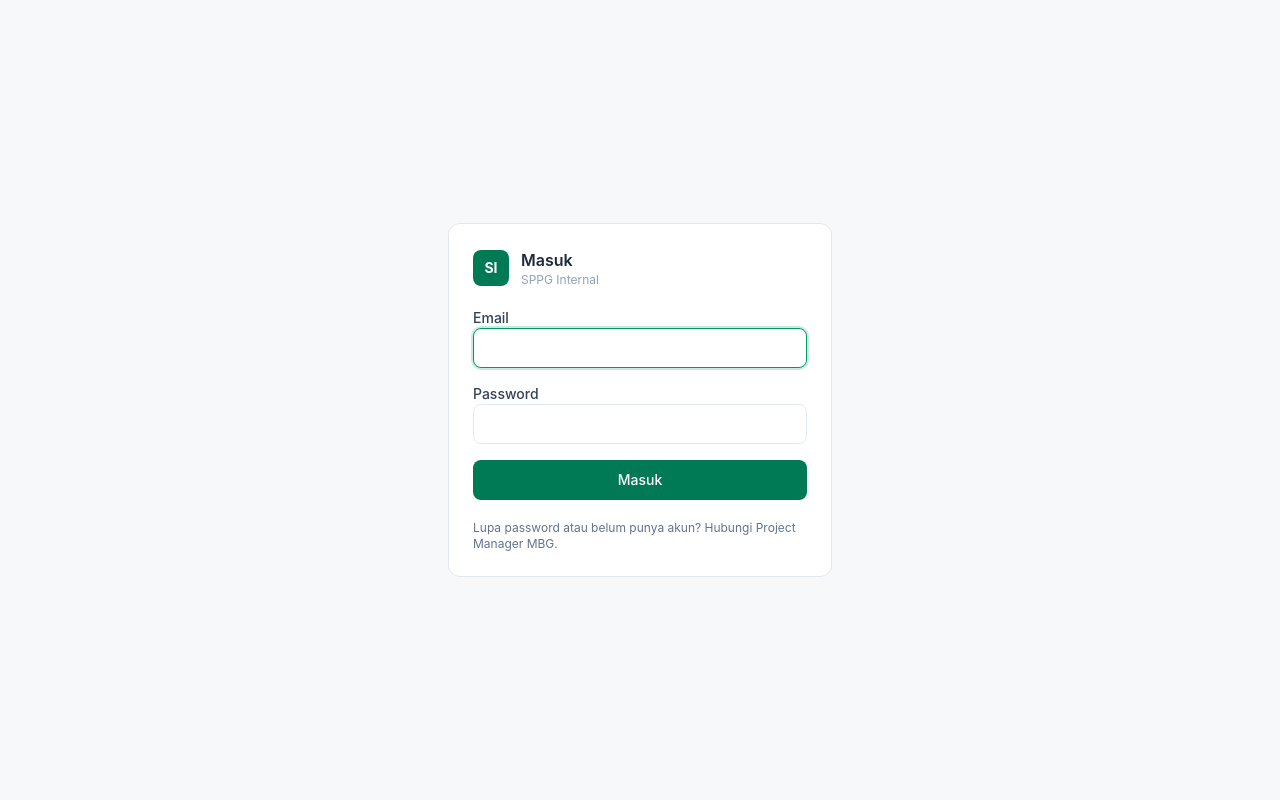
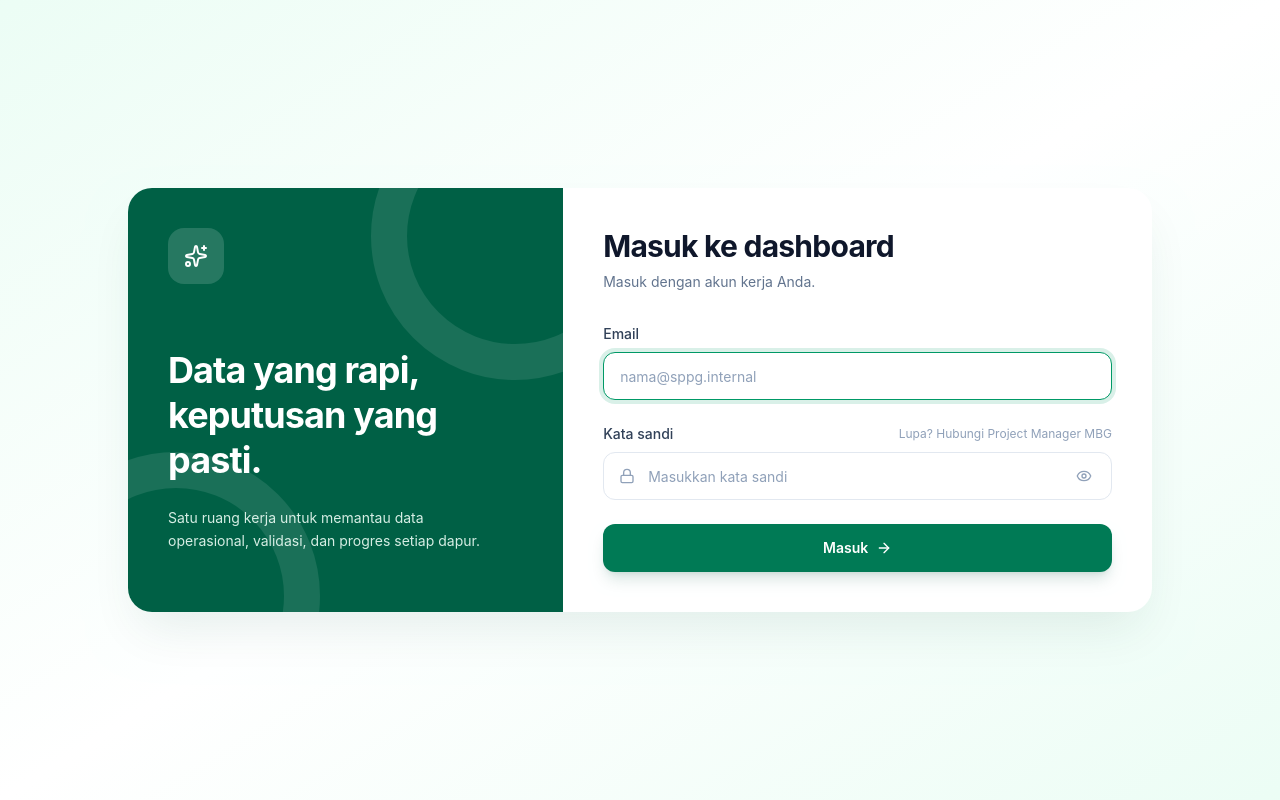
Before and after one commit to ibrahimpalamarta/SPPG-Dashboard, a Next.js app in the folder frontend-admin/: page /admin/login in a window 1280 px wide. Built offline with nearby package versions, Linux system fonts and the light colour scheme.

Commit message:
restore the original login layout with a local-only quick login by role

```diff
--- a/frontend-admin/app/login/actions.ts
+++ b/frontend-admin/app/login/actions.ts
@@ -30,6 +30,25 @@ export async function login(_prev: LoginState, form: FormData): Promise<LoginSta
   return complete(res, safeReturnTo(form.get("returnTo")), "password");
 }
 
+/**
+ * Local development shortcut: signs in as the dev account behind the chosen
+ * role card, with credentials from the server's own env. It is a real backend
+ * login — the backend authenticates as usual — so nothing is loosened there.
+ * Refuses outright in a production build or without DEV_AUTO_LOGIN=true.
+ */
+export async function devLogin(_prev: LoginState, form: FormData): Promise<LoginState> {
+  if (process.env.NODE_ENV === "production" || process.env.DEV_AUTO_LOGIN !== "true") {
+    return { step: "password", message: "Login cepat tidak tersedia." };
+  }
+  const key = text(form, "role") === "pm" ? "PM" : "OPERASIONAL";
+  const email = process.env[`DEV_LOGIN_${key}_EMAIL`];
+  const password = process.env[`DEV_LOGIN_${key}_PASSWORD`];
+  if (!email || !password) return { step: "password", message: `Akun dev ${key} belum diatur di .env.local.` };
+
+  const res = await publicPost("/auth/login", { email, password });
+  return complete(res, safeReturnTo(form.get("returnTo")), "password");
+}
+
 export async function verifyMfa(prev: LoginState, form: FormData): Promise<LoginState> {
   const res = await publicPost("/auth/mfa/verify", { mfaToken: prev.mfaToken, code: text(form, "code") });
   const next = await complete(res, safeReturnTo(form.get("returnTo")), "mfa");
--- a/frontend-admin/app/login/login-form.tsx
+++ b/frontend-admin/app/login/login-form.tsx
@@ -1,35 +1,111 @@
 "use client";
 
-import { useActionState } from "react";
-import { login, verifyMfa, type LoginState } from "./actions";
-import { Field, FormMessage, field, primaryButton } from "@/components/ui/form";
+import { ArrowRight, Check, Eye, EyeOff, Lock, Upload } from "lucide-react";
+import { useActionState, useState } from "react";
+import { devLogin, login, verifyMfa, type LoginState } from "./actions";
+import { FormMessage } from "@/components/ui/form";
+
+const roles = [
+  {
+    id: "operasional",
+    label: "Data Operasional",
+    icon: Upload,
+    description: "Akses semua Overview dan seluruh fitur: unggah data, mapping & validasi, finance, kesehatan data, manual entry.",
+  },
+  {
+    id: "pm",
+    label: "Project Manager MBG",
+    icon: Check,
+    description: "Mereview data dan pekerjaan yang diinput Data Operasional, lalu menyetujui (publish) atau mengembalikannya.",
+  },
+];
+
+const input =
+  "h-12 w-full rounded-xl border border-slate-200 bg-white px-4 text-sm text-slate-900 outline-none transition placeholder:text-slate-400 focus:border-emerald-600 focus:ring-4 focus:ring-emerald-600/15";
 
 const initial: LoginState = { step: "password" };
 
-export function LoginForm({ returnTo, notice }: { returnTo?: string; notice?: string }) {
-  const [state, action, pending] = useActionState<LoginState, FormData>(async (prev, form) => (prev.step === "mfa" ? verifyMfa(prev, form) : login(prev, form)), initial);
+/**
+ * `quickLogin` (local development, set by the page) replaces the credential
+ * fields with the role cards: choosing one signs in as that role's dev account
+ * on the server. Otherwise it is the normal email + password form.
+ */
+export function LoginForm({ quickLogin, returnTo, notice }: { quickLogin: boolean; returnTo?: string; notice?: string }) {
+  const [role, setRole] = useState(roles[1]);
+  const [showPassword, setShowPassword] = useState(false);
+  const [state, action, pending] = useActionState<LoginState, FormData>(
+    async (prev, form) => (prev.step === "mfa" ? verifyMfa(prev, form) : quickLogin ? devLogin(prev, form) : login(prev, form)),
+    initial,
+  );
 
   return (
-    <form action={action} className="space-y-4">
+    <form action={action} className="mt-8 space-y-6">
       {returnTo && <input type="hidden" name="returnTo" value={returnTo} />}
-      {state.step === "password" ? (
+
+      {state.step === "mfa" ? (
+        <label className="block">
+          <span className="mb-2 block text-sm font-medium text-slate-700">Kode verifikasi</span>
+          <input name="code" autoComplete="one-time-code" required autoFocus placeholder="6 digit, atau kode pemulihan" className={input} />
+        </label>
+      ) : (
         <>
-          <Field label="Email">
-            <input type="email" name="email" autoComplete="username" required autoFocus className={field} />
-          </Field>
-          <Field label="Password">
-            <input type="password" name="password" autoComplete="current-password" required className={field} />
-          </Field>
+          {quickLogin && (
+            <fieldset>
+              <legend className="mb-3 text-sm font-medium text-slate-700">Pilih peran</legend>
+              <div className="grid gap-4 sm:grid-cols-2">
+                {roles.map((option) => {
+                  const selected = option.id === role.id;
+                  return (
+                    <label key={option.id} className={`group relative flex cursor-pointer flex-col rounded-2xl border p-5 transition duration-200 focus-within:ring-4 focus-within:ring-emerald-600/20 ${selected ? "border-emerald-500 bg-emerald-50 shadow-md shadow-emerald-900/5" : "border-slate-200 bg-white hover:-translate-y-0.5 hover:border-emerald-300 hover:shadow-sm"}`}>
+                      <input type="radio" name="role" value={option.id} checked={selected} onChange={() => setRole(option)} className="sr-only" />
+                      <span className={`flex size-11 items-center justify-center rounded-xl transition-colors ${selected ? "bg-emerald-100 text-emerald-700" : "bg-slate-50 text-slate-500 group-hover:bg-emerald-50 group-hover:text-emerald-700"}`}>
+                        <option.icon className="size-5" aria-hidden="true" />
+                      </span>
+                      <span className="mt-6 flex items-center justify-between gap-2 font-semibold text-slate-900">
+                        {option.label}
+                        <span className={`flex size-5 items-center justify-center rounded-full border transition ${selected ? "border-emerald-600 bg-emerald-600 text-white" : "border-slate-300"}`} aria-hidden="true">
+                          {selected && <Check className="size-3" />}
+                        </span>
+                      </span>
+                      <span className="mt-2 text-xs leading-relaxed text-slate-500">{option.description}</span>
+                    </label>
+                  );
+                })}
+              </div>
+            </fieldset>
+          )}
+
+          {!quickLogin && (
+            <>
+              <label className="block">
+                <span className="mb-2 block text-sm font-medium text-slate-700">Email</span>
+                <input type="email" name="email" autoComplete="username" required autoFocus placeholder="nama@sppg.internal" className={input} />
+              </label>
+
+              <div>
+                <div className="mb-2 flex items-center justify-between text-sm">
+                  <label htmlFor="password" className="font-medium text-slate-700">Kata sandi</label>
+                  <span className="text-xs text-slate-400">Lupa? Hubungi Project Manager MBG</span>
+                </div>
+                <div className="relative">
+                  <Lock className="pointer-events-none absolute left-4 top-1/2 size-4 -translate-y-1/2 text-slate-400" aria-hidden="true" />
+                  <input id="password" name="password" type={showPassword ? "text" : "password"} autoComplete="current-password" required placeholder="Masukkan kata sandi" className={`${input} px-11`} />
+                  <button type="button" onClick={() => setShowPassword((shown) => !shown)} className="absolute right-3 top-1/2 inline-flex size-8 -translate-y-1/2 items-center justify-center rounded-md text-slate-400 hover:bg-slate-100 hover:text-slate-600 focus-visible:outline-none focus-visible:ring-2 focus-visible:ring-emerald-600" aria-label={showPassword ? "Sembunyikan kata sandi" : "Tampilkan kata sandi"}>
+                    {showPassword ? <EyeOff className="size-4" aria-hidden="true" /> : <Eye className="size-4" aria-hidden="true" />}
+                  </button>
+                </div>
+              </div>
+            </>
+          )}
         </>
-      ) : (
-        <Field label="Kode verifikasi">
-          <input name="code" autoComplete="one-time-code" inputMode="text" required autoFocus placeholder="6 digit, atau kode pemulihan" className={field} />
-        </Field>
       )}
+
       {!state.message && notice && <FormMessage tone="ok">{notice}</FormMessage>}
       <FormMessage>{state.message}</FormMessage>
-      <button type="submit" disabled={pending} className={`${primaryButton} w-full`}>
-        {pending ? "Memproses…" : state.step === "mfa" ? "Verifikasi" : "Masuk"}
+
+      <button type="submit" disabled={pending} className="group flex h-12 w-full items-center justify-center gap-2 rounded-xl bg-emerald-700 text-sm font-semibold text-white shadow-lg shadow-emerald-900/15 transition hover:bg-emerald-800 active:scale-[0.99] focus-visible:outline-none focus-visible:ring-4 focus-visible:ring-emerald-600/30 disabled:opacity-60">
+        {pending ? "Memproses…" : state.step === "mfa" ? "Verifikasi" : quickLogin ? `Masuk sebagai ${role.label}` : "Masuk"}
+        <ArrowRight className="size-4 transition-transform group-hover:translate-x-1" aria-hidden="true" />
       </button>
     </form>
   );
--- a/frontend-admin/app/login/page.tsx
+++ b/frontend-admin/app/login/page.tsx
@@ -1,17 +1,36 @@
 import type { Metadata } from "next";
-import { AuthCard } from "@/components/ui/form";
+import { Sparkles } from "lucide-react";
 import { LoginForm } from "./login-form";
 
 export const metadata: Metadata = { title: "Masuk · SPPG Internal" };
 
-export default async function Page({ searchParams }: PageProps<"/login">) {
+export default async function LoginPage({ searchParams }: PageProps<"/login">) {
   const { returnTo, expired, reset } = await searchParams;
   const notice = expired ? "Sesi Anda berakhir. Silakan masuk kembali." : reset ? "Password diperbarui. Silakan masuk." : undefined;
+  // Local development only: never true in a production build, whatever the env says.
+  const quickLogin = process.env.NODE_ENV !== "production" && process.env.DEV_AUTO_LOGIN === "true";
 
   return (
-    <AuthCard title="Masuk">
-      <LoginForm returnTo={typeof returnTo === "string" ? returnTo : undefined} notice={notice} />
-      <p className="text-xs text-slate-500">Lupa password atau belum punya akun? Hubungi Project Manager MBG.</p>
-    </AuthCard>
+    <main className="flex min-h-screen items-center justify-center bg-linear-to-br from-emerald-50 via-white to-emerald-50 p-4 sm:p-8">
+      <div className="grid w-full max-w-5xl overflow-hidden rounded-3xl bg-white shadow-2xl shadow-emerald-900/10 lg:grid-cols-[0.85fr_1.15fr]">
+        <section className="relative hidden overflow-hidden bg-emerald-800 p-10 text-white lg:block" aria-hidden="true">
+          <div className="absolute -right-24 -top-24 size-72 rounded-full border-[36px] border-white/10" />
+          <div className="absolute -bottom-32 -left-24 size-72 rounded-full border-[36px] border-white/10" />
+          <div className="relative">
+            <span className="flex size-14 items-center justify-center rounded-2xl bg-white/15">
+              <Sparkles className="size-6" />
+            </span>
+            <h2 className="mt-16 text-4xl font-bold leading-tight tracking-tight">Data yang rapi, keputusan yang pasti.</h2>
+            <p className="mt-6 max-w-xs text-sm leading-relaxed text-emerald-50/90">Satu ruang kerja untuk memantau data operasional, validasi, dan progres setiap dapur.</p>
+          </div>
+        </section>
+
+        <section className="p-6 sm:p-10">
+          <h1 className="text-3xl font-bold tracking-tight text-slate-900">Masuk ke dashboard</h1>
+          <p className="mt-2 text-sm text-slate-500">{quickLogin ? "Pilih peran Anda, lalu masuk." : "Masuk dengan akun kerja Anda."}</p>
+          <LoginForm quickLogin={quickLogin} returnTo={typeof returnTo === "string" ? returnTo : undefined} notice={notice} />
+        </section>
+      </div>
+    </main>
   );
 }
```
Also changed, not shown: 1 other file (tests, documents, lock files or other folders).
